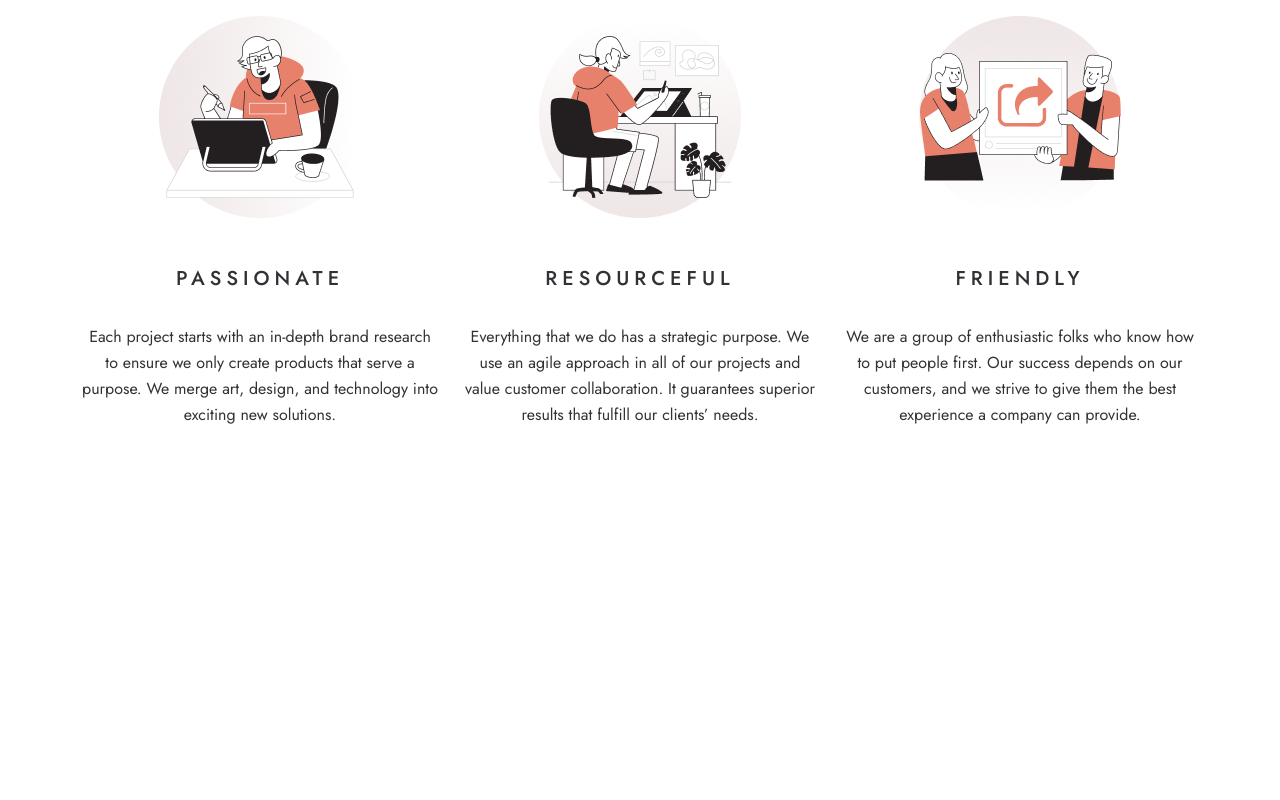
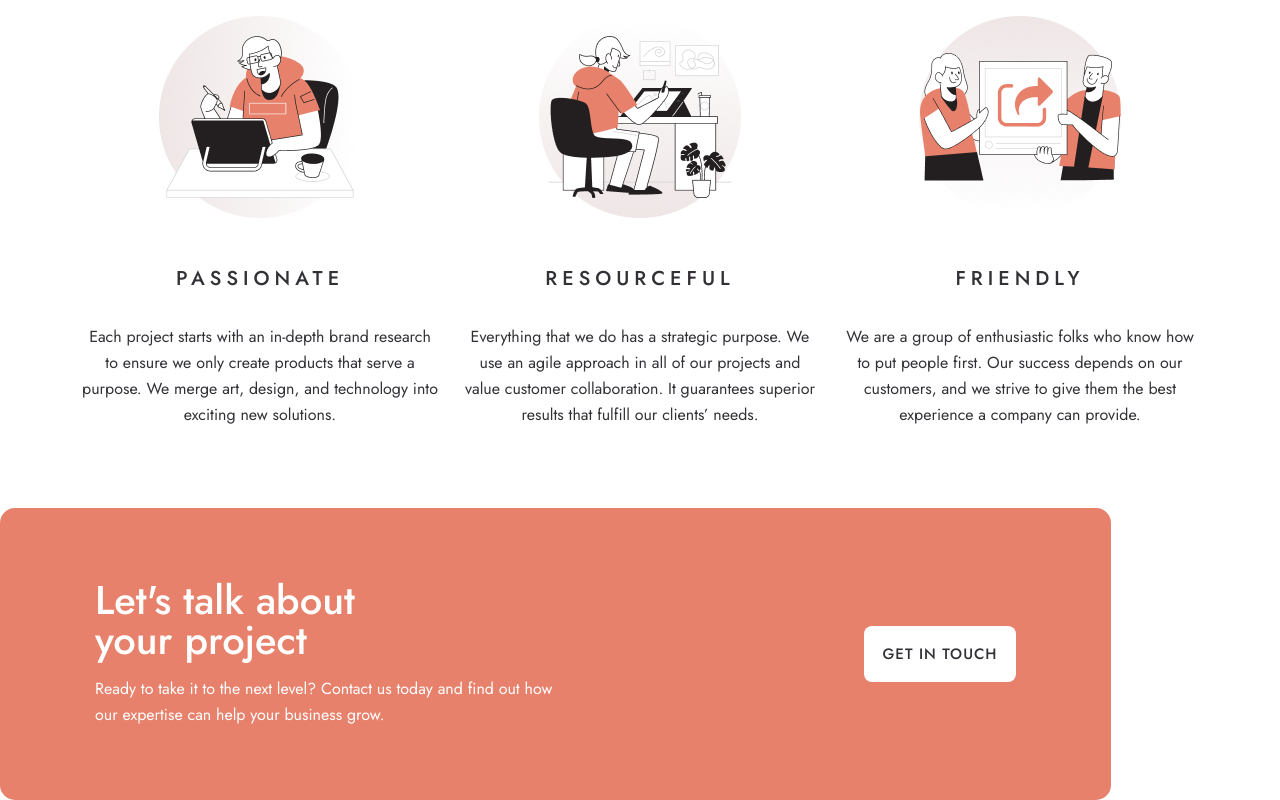
Before and after one commit to aleksi-svaridze/designo, a React (Create React App) app: page / in a window 1280 px wide. Shown: the part 1756-2556 px from the top of the page. Before the commit the page ends 2264 px from the top, so only its background shows below. Built offline with nearby package versions, Linux system fonts and the light colour scheme.

Commit message:
Start Contact Component

```diff
--- a/src/App.js
+++ b/src/App.js
@@ -1,4 +1,5 @@
 import AboutUs from "./layout/about/About";
+import Contact from "./layout/contact/Contact";
 import Hero from "./layout/hero/Hero";
 import Navbar from "./layout/navbar/Navbar";
 import Portfolio from "./layout/portfolio/Portfolio";
@@ -11,6 +12,7 @@ function App() {
       <Hero />
       <Portfolio />
       <AboutUs />
+      <Contact />
     </div>
   );
 }
--- /dev/null
+++ b/src/layout/contact/Contact.jsx
@@ -0,0 +1,15 @@
+import Button from '../../components/buttons/Button'
+
+const Contact = () => {
+    return(
+        <div className="bg-primary contact-card d-flex align-items-center justify-content-between">
+            <div>
+                <h2 className="contact-card--title fw-medium text-white mb-3">Let's talk about your project</h2>
+                <p className="contact-card--desc text-white fw-normal mb-0">Ready to take it to the next level? Contact us today and find out how our expertise can help your business grow.</p>
+            </div>
+            <Button content='Get in touch' path='/contact' btnStyle='btn-white' />
+        </div>
+    )
+}
+
+export default Contact;
--- /dev/null
+++ b/src/layout/contact/_contact.scss
@@ -0,0 +1,20 @@
+.contact-card {
+
+    @media screen and (min-width: 1200px) {
+        padding: 72px 95px;
+        border-radius: 15px;
+        width: 1111px;
+
+        &--title {
+            max-width: 268px;
+            font-size: 40px;
+            line-height: 40px;
+        }
+
+        &--desc {
+            font-size: 16px;
+            line-height: 26px;
+            max-width: 460px;
+        }
+    }
+}
--- a/src/styles/scss/main.scss
+++ b/src/styles/scss/main.scss
@@ -5,12 +5,13 @@
 @import './utilities/colors';
 
 @import './components/button';
-@import './components//circles';
+@import './components/circles';
 
-@import './../../layout//navbar/navbar';
+@import './../../layout/navbar/navbar';
 @import './../../layout/hero/hero';
 @import './../../layout/portfolio/portfolio';
 @import './../../layout/about/about';
+@import './../../layout/contact/contact';
 
 body {
     font: {
```
Also changed, not shown: src/styles/css/main.min.css, 1 other file (tests, documents, lock files or other folders).
